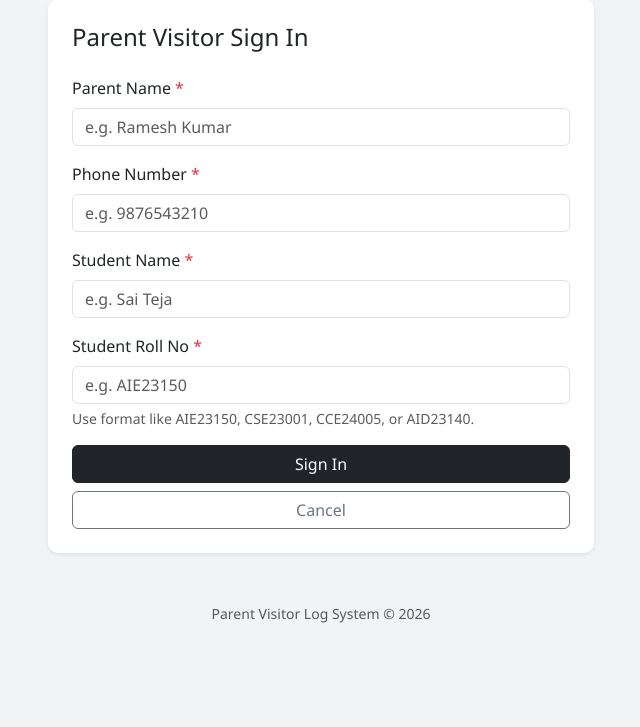
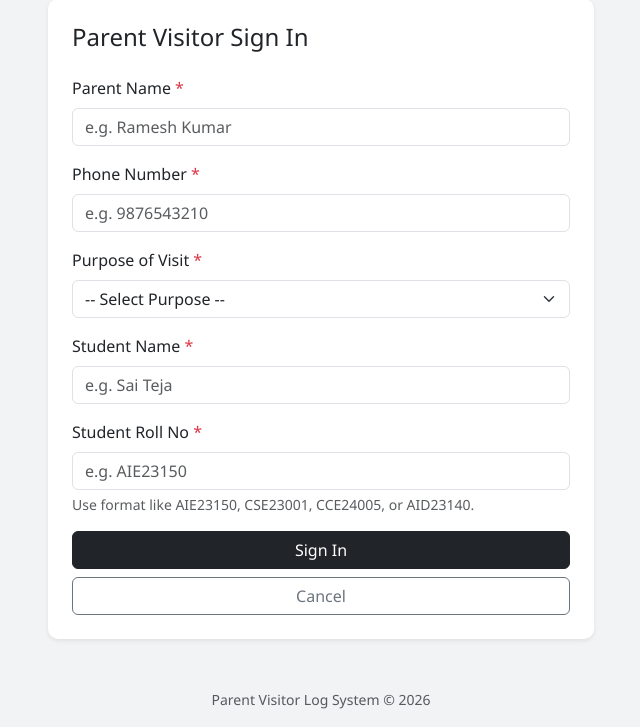
Before and after one commit to HARUTO-09/parents-log-book, a Flask app: page /signin in a window 1280 px wide. Shown: the part 81-808 px from the top of the page, without its empty margins (319-959 px from the left). Before the commit the page ends 704 px from the top, so only its background shows below. Run offline with Flask 3, Linux system fonts and the light colour scheme.

Commit message:
modified signin.html form

```diff
--- a/templates/signin.html
+++ b/templates/signin.html
@@ -23,6 +23,17 @@
                     <div class="invalid-feedback">Enter a valid 10-digit phone number.</div>
                 </div>
 
+                <div class="mb-3">
+                    <label class="form-label">Purpose of Visit <span class="text-danger">*</span></label>
+                    <select name="purpose" class="form-select" required>
+                        <option value="">-- Select Purpose --</option>
+                        <option value="Parent Meeting">Parent Meeting</option>
+                        <option value="Fee Enquiry">Fee Enquiry</option>
+                        <option value="Academic Discussion">Academic Discussion</option>
+                        <option value="Leave Request">Leave Request</option>
+                        <option value="Other">Other</option>
+                    </select>
+                </div>
 
                 <div class="mb-3">
                     <label class="form-label">Student Name <span class="text-danger">*</span></label>
```
